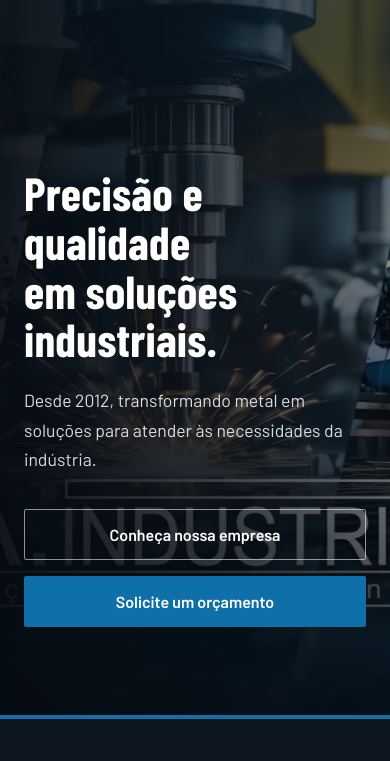
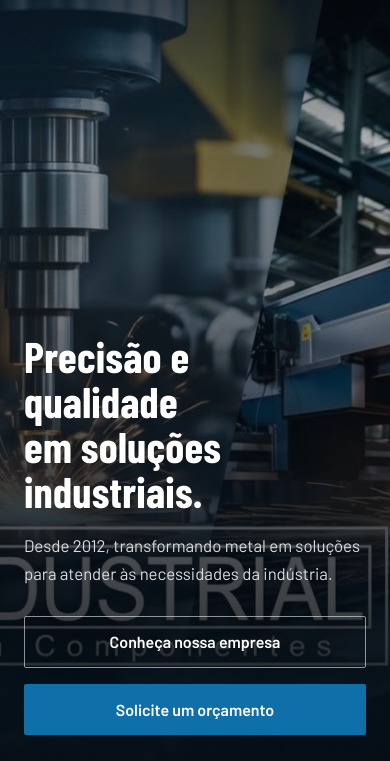
Before and after one commit to GustavoRahmeier/JAIndustrial, a plain HTML site: page index.html in a window 390 px wide. Shown: the part 61-822 px from the top of the page. Drawn offline with nearby package versions, Linux system fonts and the light colour scheme.

Commit message:
Enhance hero section styles for mobile responsiveness
Added responsive styles for the hero section to improve mobile layout and readability.

```diff
--- a/css/style.css
+++ b/css/style.css
@@ -806,3 +806,46 @@ address {
     transform: none;
   }
 }
+
+/* Banner: enquadramento e legibilidade no celular */
+.hero {
+  --hero-pos: center center;
+}
+.hero__img {
+  object-position: var(--hero-pos);
+}
+@media (max-width: 820px) {
+  .hero {
+    --hero-pos: 68% center;
+    min-height: 100vh;
+    min-height: 100svh;
+  }
+  .hero::before {
+    background: linear-gradient(
+      180deg,
+      rgba(6, 11, 17, 0.8) 0%,
+      rgba(6, 11, 17, 0.3) 24%,
+      rgba(6, 11, 17, 0.55) 50%,
+      rgba(6, 11, 17, 0.95) 100%
+    );
+  }
+  .hero__in {
+    padding: calc(var(--hh) + 2rem) 0 3rem;
+  }
+  .hero h1 {
+    font-size: clamp(2.5rem, 11vw, 3.6rem);
+    max-width: 12ch;
+  }
+  .hero p {
+    font-size: 1.05rem;
+    margin: 1.1rem 0 1.8rem;
+  }
+}
+@media (max-height: 520px) and (orientation: landscape) {
+  .hero {
+    min-height: auto;
+  }
+  .hero__in {
+    padding: calc(var(--hh) + 1.5rem) 0 2rem;
+  }
+}
```
